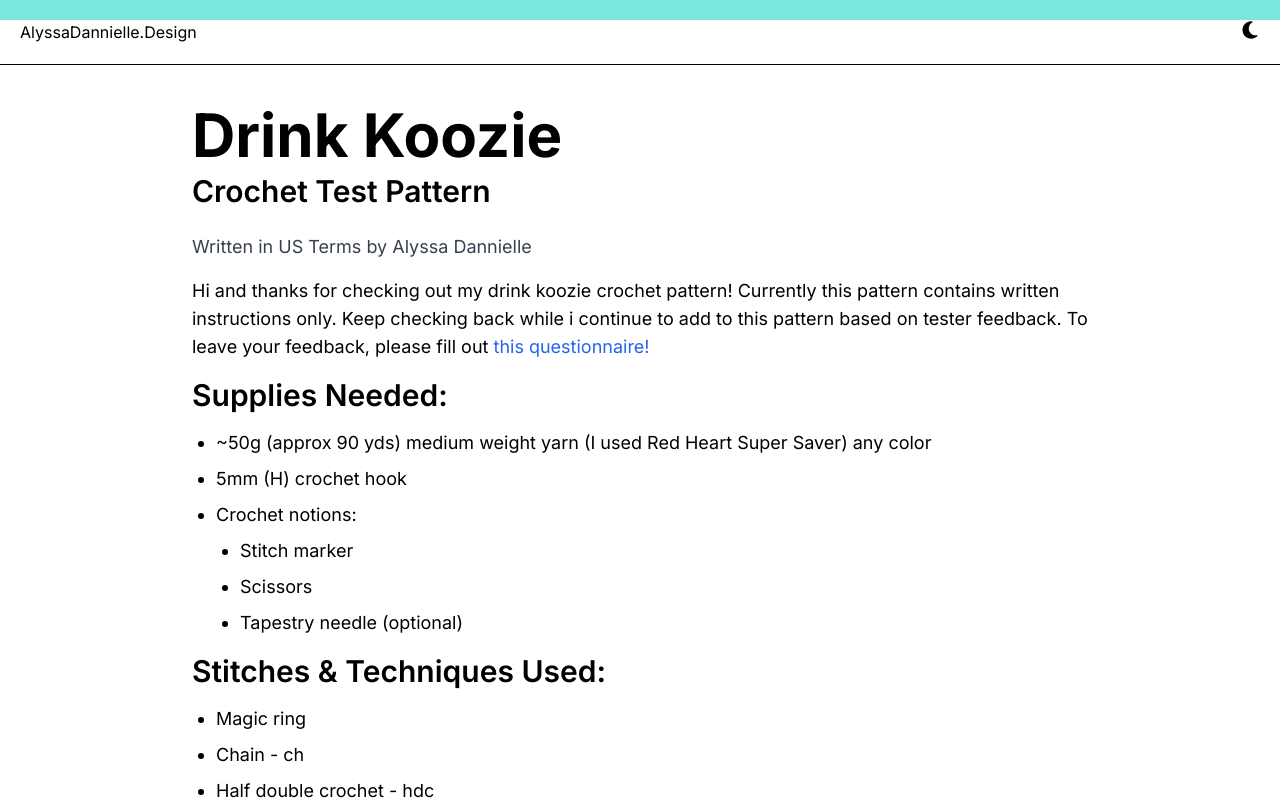
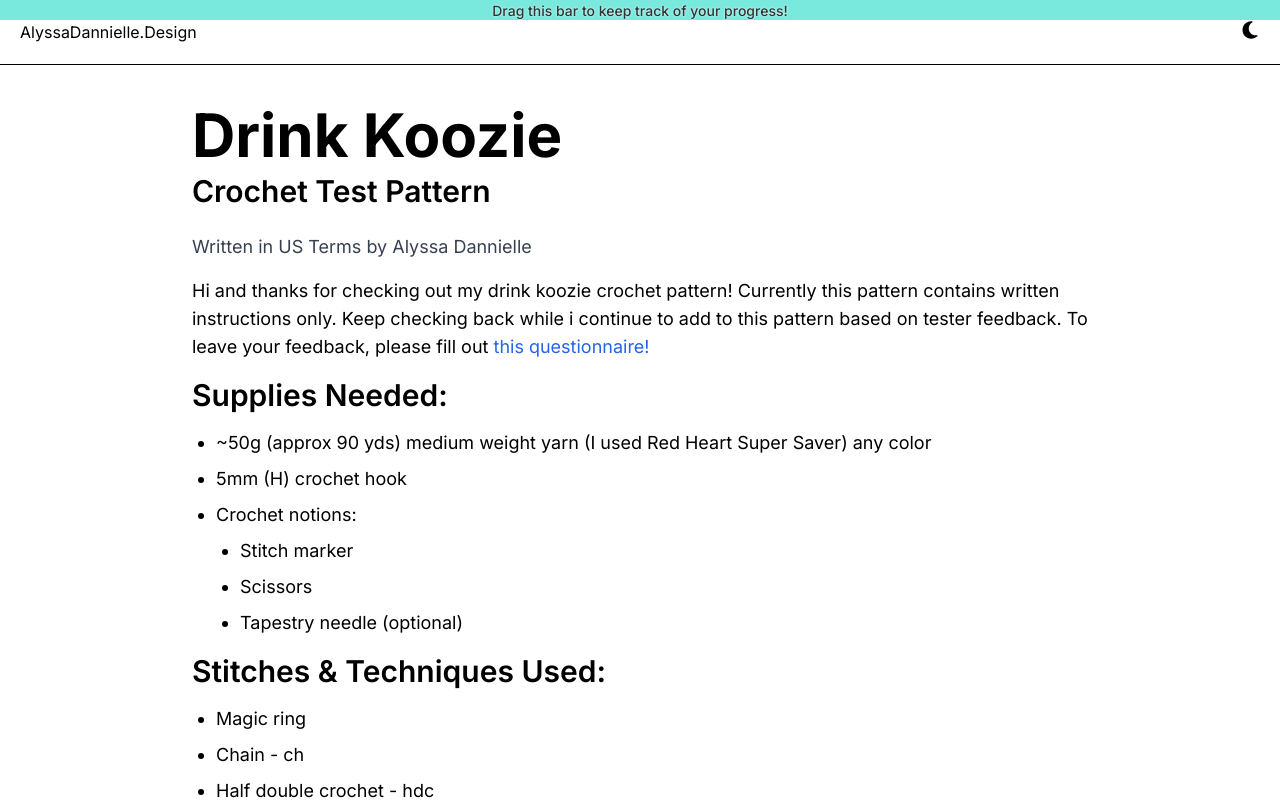
Before and after one commit to alyssa-dannielle/alyssa-dannielle-designs, a Next.js app: page /patterns/drink-koozie in a window 1280 px wide. Shown: the top 800 px of the page. Built offline with nearby package versions, Linux system fonts and the light colour scheme.

Commit message:
ADD helper text to bar

```diff
--- a/app/components/PatternLineTracker.module.css
+++ b/app/components/PatternLineTracker.module.css
@@ -3,12 +3,32 @@
   left: 0;
   width: 100%;
   height: 20px;
-  background-color: rgba(64, 224, 208, 0.5); /* Turquoise */
+  background-color: rgba(64, 224, 208, 0.5);
   cursor: row-resize;
   z-index: 1000;
   touch-action: none;
+  display: flex;
+  align-items: center;
+  justify-content: center;
 }
 
 .lineTracker:hover {
   background-color: rgba(64, 224, 208, 0.7);
 }
+
+.helpText {
+  color: #333;
+  font-size: 14px;
+  font-weight: 500;
+  text-shadow: 0 0 2px white;
+  pointer-events: none;
+  user-select: none;
+}
+
+/* Ensure text is visible in dark mode */
+@media (prefers-color-scheme: dark) {
+  .helpText {
+    color: #fff;
+    text-shadow: 0 0 2px black;
+  }
+}
--- a/app/components/PatternLineTracker.tsx
+++ b/app/components/PatternLineTracker.tsx
@@ -10,18 +10,24 @@ import styles from "./PatternLineTracker.module.css";
 const PatternLineTracker = () => {
   const [position, setPosition] = useState(0);
   const [isDragging, setIsDragging] = useState(false);
+  const [showHelp, setShowHelp] = useState(true);
 
   useEffect(() => {
     const savedPosition = localStorage.getItem("patternLinePosition");
+    const hasUsedBefore = localStorage.getItem("patternLineUsed");
     if (savedPosition) {
       setPosition(parseInt(savedPosition));
+    }
+    if (hasUsedBefore) {
+      setShowHelp(false);
     }
   }, []);
 
   const handleStart = (e: ReactMouseEvent | ReactTouchEvent) => {
     e.preventDefault();
     setIsDragging(true);
-    // Prevent text selection while dragging
+    setShowHelp(false);
+    localStorage.setItem("patternLineUsed", "true");
     document.body.style.userSelect = "none";
   };
 
@@ -40,7 +46,6 @@ const PatternLineTracker = () => {
 
   const handleEnd = () => {
     setIsDragging(false);
-    // Re-enable text selection
     document.body.style.userSelect = "";
   };
 
@@ -62,11 +67,17 @@ const PatternLineTracker = () => {
 
   return (
     <div
-      className={styles.lineTracker}
+      className={`${styles.lineTracker} ${showHelp ? styles.showHelp : ""}`}
       style={{ top: position }}
       onMouseDown={handleStart as (e: ReactMouseEvent) => void}
       onTouchStart={handleStart as (e: ReactTouchEvent) => void}
-    />
+    >
+      {showHelp && (
+        <span className={styles.helpText}>
+          Drag this bar to keep track of your progress!
+        </span>
+      )}
+    </div>
   );
 };
 
```
